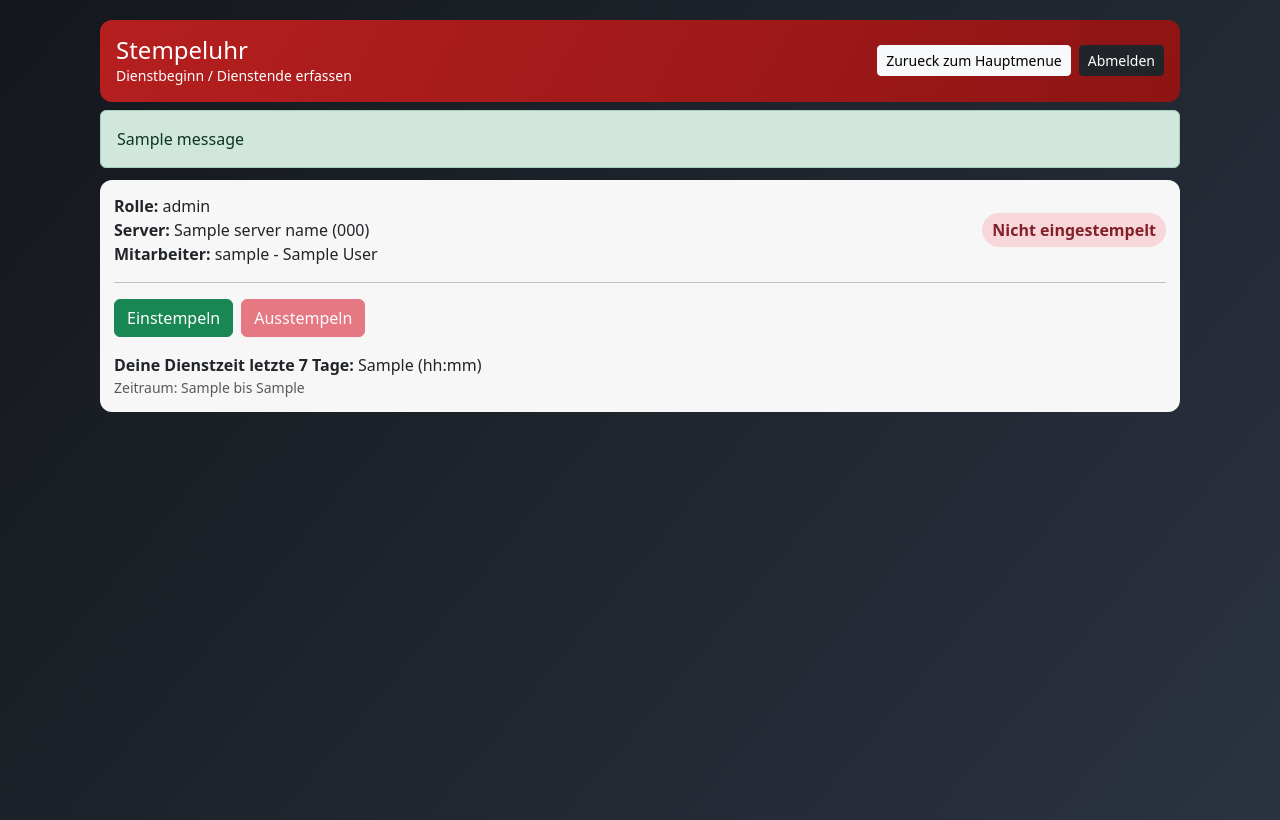
After one commit to joshuariemer2106-boop/Atemschutz-berwachung, a Python web app: template templates/stempeluhr.html in a window 1280 px wide. The commit adds this page. Run offline with Jinja, Linux system fonts and the light colour scheme; the template is opened without the code that fills it: most values are stand-ins (such as "Sample title", 1, 10 or a date in 2020); one stand-in notice (Sample message) is shown.

Commit message:
Add stempeluhr with 7-day time tracking overview

```diff
--- /dev/null
+++ b/templates/stempeluhr.html
@@ -0,0 +1,141 @@
+<!doctype html>
+<html lang="de">
+  <head>
+    <meta charset="utf-8">
+    <meta name="viewport" content="width=device-width, initial-scale=1">
+    <title>Stempeluhr</title>
+    <link href="https://cdn.jsdelivr.net/npm/bootstrap@5.3.0/dist/css/bootstrap.min.css" rel="stylesheet">
+    <style>
+      body {
+        margin: 0;
+        min-height: 100vh;
+        background: linear-gradient(130deg, #14171c, #2b3340);
+      }
+      .shell {
+        width: min(1080px, 95vw);
+        margin: 20px auto;
+      }
+      .head {
+        background: linear-gradient(120deg, #b61f1f, #8e1414);
+        color: #fff;
+        border-radius: 12px;
+        padding: 16px;
+      }
+      .cardx {
+        background: #f7f7f7;
+        border-radius: 12px;
+        padding: 14px;
+        margin-top: 12px;
+      }
+      .state {
+        font-weight: 700;
+        border-radius: 999px;
+        padding: 5px 10px;
+        display: inline-block;
+      }
+      .state.ok {
+        color: #0f5132;
+        background: #d1e7dd;
+      }
+      .state.off {
+        color: #842029;
+        background: #f8d7da;
+      }
+    </style>
+  </head>
+  <body>
+    <main class="shell">
+      <section class="head d-flex justify-content-between align-items-center flex-wrap gap-2">
+        <div>
+          <h1 class="h4 m-0">Stempeluhr</h1>
+          <div class="small">Dienstbeginn / Dienstende erfassen</div>
+        </div>
+        <div class="d-flex gap-2">
+          <a href="/menu" class="btn btn-light btn-sm">Zurueck zum Hauptmenue</a>
+          <form method="post" action="/presse/logout" class="m-0">
+            <button type="submit" class="btn btn-dark btn-sm">Abmelden</button>
+          </form>
+        </div>
+      </section>
+
+      {% with messages = get_flashed_messages(with_categories=true) %}
+        {% if messages %}
+          <div class="mt-2">
+          {% for category, message in messages %}
+            <div class="alert alert-{{ category }} mb-2">{{ message }}</div>
+          {% endfor %}
+          </div>
+        {% endif %}
+      {% endwith %}
+
+      <section class="cardx">
+        <div class="d-flex justify-content-between align-items-center flex-wrap gap-2">
+          <div>
+            <div><strong>Rolle:</strong> {{ role_label }}</div>
+            {% if server_name %}<div><strong>Server:</strong> {{ server_name }}{% if server_code %} ({{ server_code }}){% endif %}</div>{% endif %}
+            <div><strong>Mitarbeiter:</strong> {{ username }}{% if display_name %} - {{ display_name }}{% endif %}</div>
+          </div>
+          <div class="text-end">
+            {% if is_clocked_in %}
+              <span class="state ok">Eingestempelt</span>
+              <div class="small text-muted mt-1">Seit: {{ active_since_local }}</div>
+            {% else %}
+              <span class="state off">Nicht eingestempelt</span>
+            {% endif %}
+          </div>
+        </div>
+
+        <hr>
+
+        <div class="d-flex gap-2 flex-wrap">
+          <form method="post">
+            <input type="hidden" name="action" value="clock_in">
+            <button class="btn btn-success" type="submit" {% if is_clocked_in %}disabled{% endif %}>Einstempeln</button>
+          </form>
+          <form method="post">
+            <input type="hidden" name="action" value="clock_out">
+            <button class="btn btn-danger" type="submit" {% if not is_clocked_in %}disabled{% endif %}>Ausstempeln</button>
+          </form>
+        </div>
+
+        <div class="mt-3">
+          <strong>Deine Dienstzeit letzte 7 Tage:</strong> {{ own_7d_hhmm }} (hh:mm)
+          <div class="small text-muted">Zeitraum: {{ window_start_local }} bis {{ window_end_local }}</div>
+        </div>
+      </section>
+
+      {% if show_hr_view %}
+      <section class="cardx">
+        <div class="d-flex justify-content-between align-items-center mb-2">
+          <h2 class="h6 m-0">Personalabteilung: Dienstzeit letzte 7 Tage</h2>
+          <span class="badge text-bg-secondary">{{ hr_rows|length }} Mitarbeitende</span>
+        </div>
+        <div class="table-responsive">
+          <table class="table table-sm table-striped align-middle m-0">
+            <thead>
+              <tr>
+                <th>Dienstnummer</th>
+                <th>Name</th>
+                <th>Dienstzeit (hh:mm)</th>
+              </tr>
+            </thead>
+            <tbody>
+              {% for row in hr_rows %}
+              <tr>
+                <td>{{ row.username }}</td>
+                <td>{{ row.display_name or '-' }}</td>
+                <td><strong>{{ row.duration_hhmm }}</strong></td>
+              </tr>
+              {% else %}
+              <tr>
+                <td colspan="3" class="text-muted">Keine Daten vorhanden.</td>
+              </tr>
+              {% endfor %}
+            </tbody>
+          </table>
+        </div>
+      </section>
+      {% endif %}
+    </main>
+  </body>
+</html>
```
Also changed, not shown: app.py (+201 -1 lines), templates/menu.html (+12 -0 lines).
